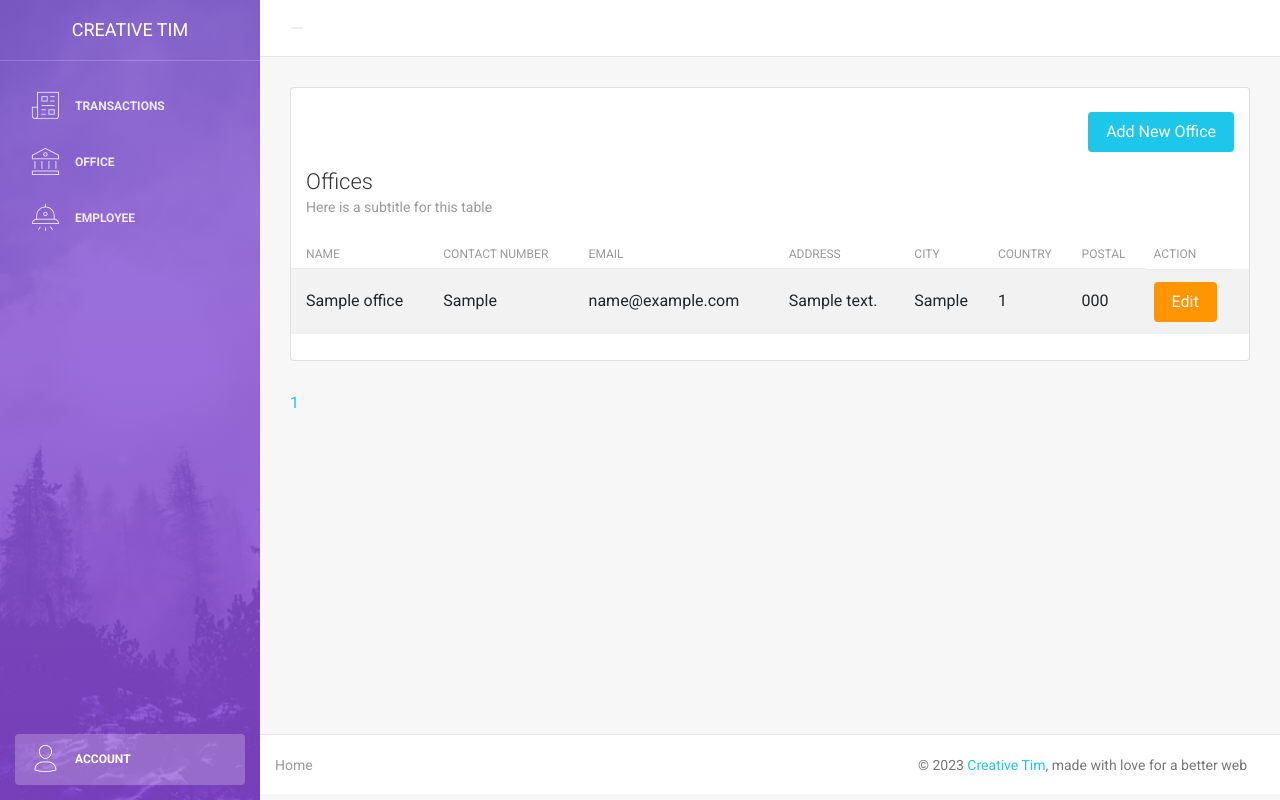
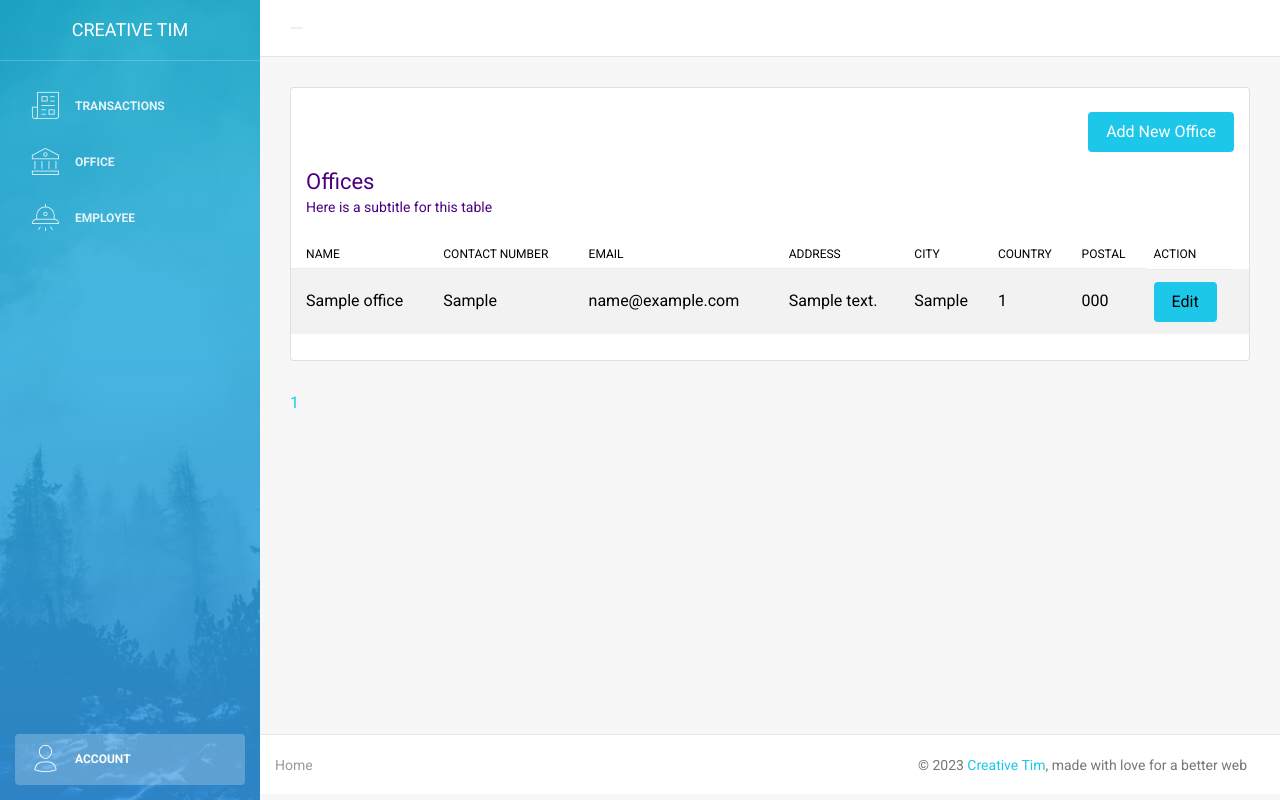
Before and after one commit to allen-ix/RecordsApp1, a PHP site: page /recordsapp/office.php in a window 1280 px wide. Run offline with PHP 8.4, Linux system fonts and the light colour scheme; tables that the repository leaves empty or names only in its code hold one stand-in row (values such as "Sample post"); some libraries are stand-ins or nearby versions.

Commit message:
adding styles office.php

```diff
--- a/office.php
+++ b/office.php
@@ -1,6 +1,14 @@
 <!doctype html>
 <html lang="en">
 <head>
+<style>
+    .table {
+        -webkit-text-fill-color: black;
+    }
+    .card-header {
+        -webkit-text-fill-color: indigo;
+    }
+</style>
 	<meta charset="utf-8" />
 	<link rel="icon" type="image/png" href="assets/img/favicon.ico">
 	<meta http-equiv="X-UA-Compatible" content="IE=edge,chrome=1" />
@@ -59,7 +67,7 @@
     ?>
 
 <div class="wrapper">
-    <div class="sidebar" data-color="purple" data-image="assets/img/sidebar-5.jpg">
+    <div class="sidebar" data-color="azure" data-image="assets/img/sidebar-5.jpg">
 
     <!--
 
@@ -87,7 +95,7 @@
                                     </a>
                                 </div>
                                 <div class="card-header ">
-                                    <h4 class="card-title">Offices</h4>
+                                    <h4 class="card-title"><strong>Offices</strong></h4>
                                     <p class="card-category">Here is a subtitle for this table</p>
                                 </div>
                                 <div class="card-body table-full-width table-responsive">
@@ -114,7 +122,7 @@
                                                 <td><?php echo $office['postal']; ?></td>
                                                 <td>
                                                     <a href="/office-edit.php?id=<?php echo $office['id']; ?>">
-                                                        <button type="submit" class="btn btn-warning btn-fill pull-right">Edit</button>
+                                                        <button type="submit" class="btn btn-info btn-fill pull-right">Edit</button>
                                                     </a>
                                                 </td>
                                             </tr>
```
